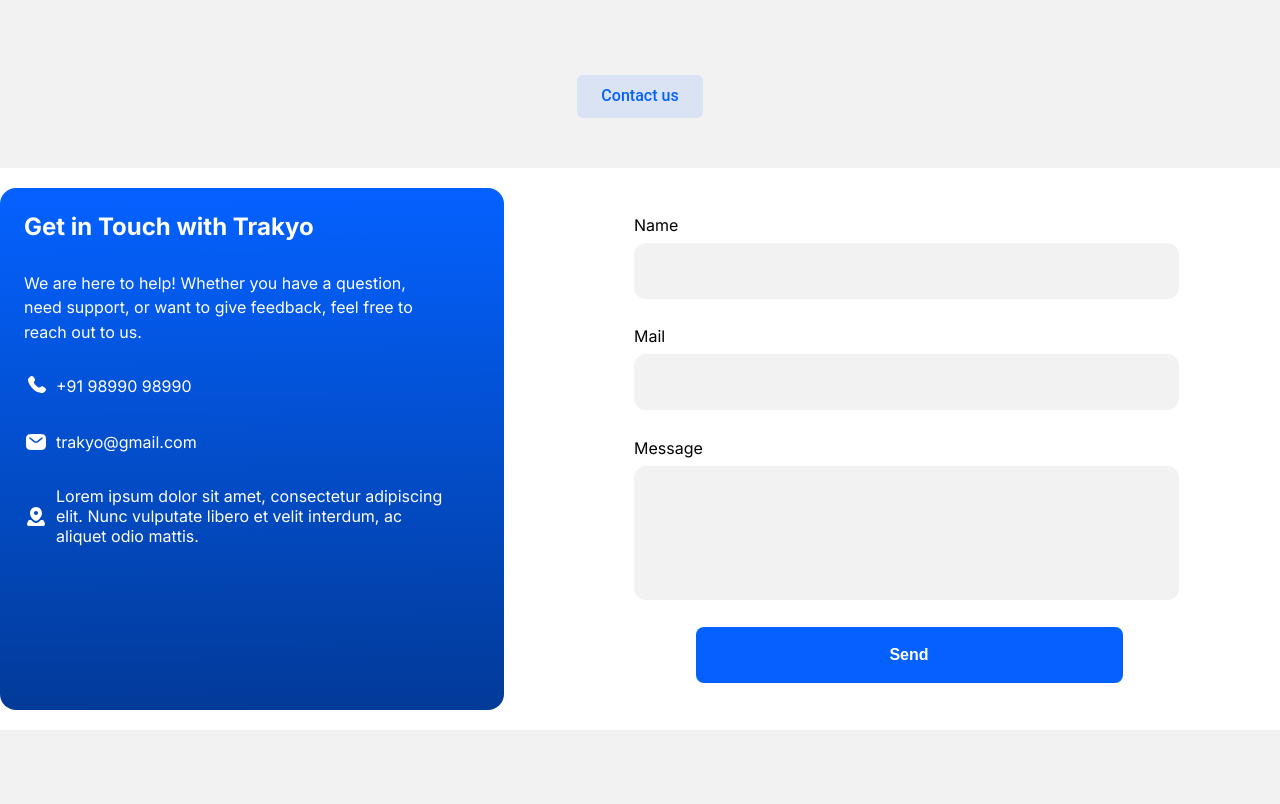
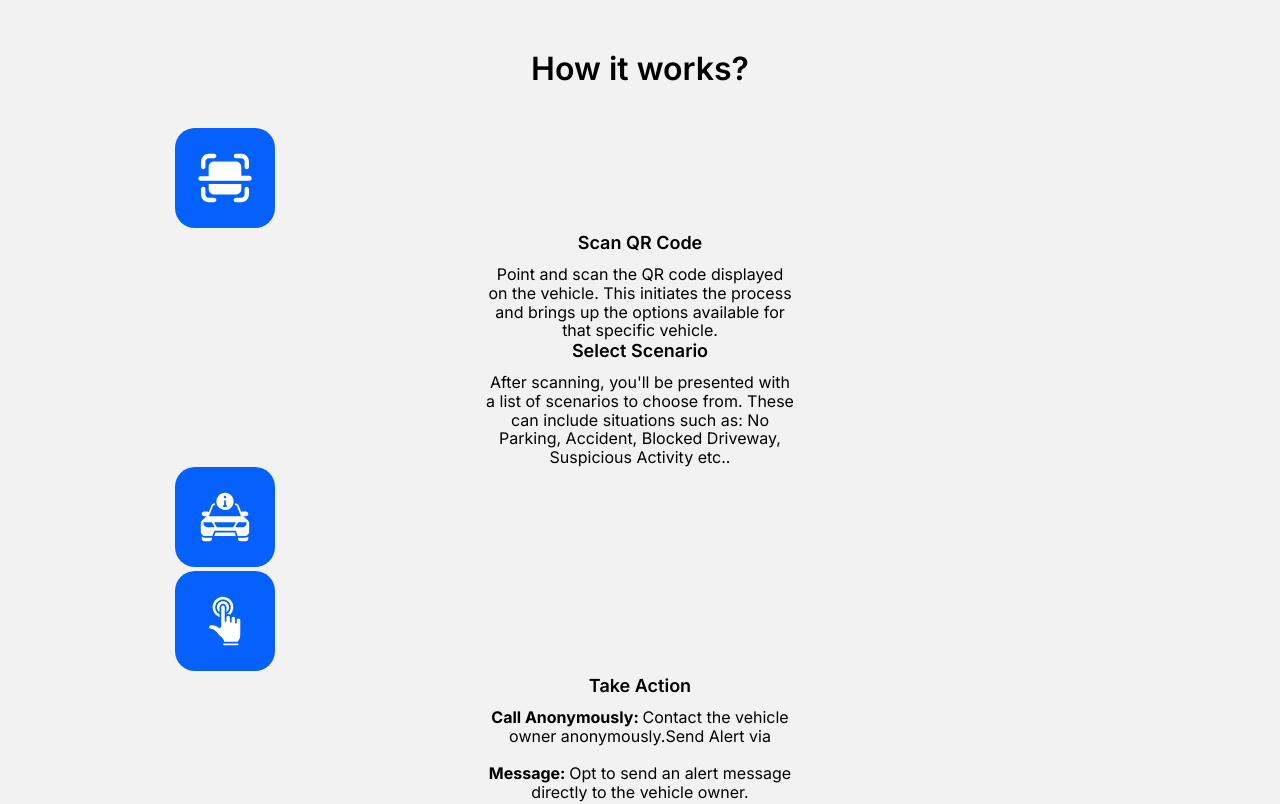
Before and after one commit to greatio-tech/trakyo-landing, a Next.js app: page / in a window 1280 px wide. Shown: the part 4642-5446 px from the top of the page. Built offline with nearby package versions, Linux system fonts and the light colour scheme.

Commit message:
responsive added

```diff
--- a/src/app/page.js
+++ b/src/app/page.js
@@ -353,6 +353,73 @@
             </div>
           </div>
         </div>
+        <div>
+          <div className={styles.QuickGuideContent}>
+            <button className={styles.aboutButton}>Quick Guide</button>
+            <div className={styles.aboutHowIt}>How it works?</div>
+          </div>
+          <div className={styles.QuickGuideIcon}>
+            <Image
+              src="/scan_card_Icon.svg"
+              alt="Vercel Logo"
+              width={100}
+              height={100}
+              priority
+            />{" "}
+            <div className={styles.ContentTextArea}>
+              <div className={styles.QuickContentTextHeading}>Scan QR Code</div>
+              <div className={styles.ContentTextshow}>
+                Point and scan the QR code displayed on the vehicle. This
+                initiates the process and brings up the options available for
+                that specific vehicle.
+              </div>
+            </div>
+          </div>
+          <div className={styles.QuickGuideIcon}>
+            <div className={styles.ContentTextArea}>
+              <div className={styles.QuickContentTextHeading}>
+                Select Scenario
+              </div>
+              <div className={styles.ContentTextshow}>
+                After scanning, you'll be presented with a list of scenarios to
+                choose from. These can include situations such as: No Parking,
+                Accident, Blocked Driveway, Suspicious Activity etc..
+              </div>
+            </div>
+            <Image
+              src="/car_icon.svg"
+              alt="Vercel Logo"
+              width={100}
+              height={100}
+              priority
+            />
+          </div>
+          <div className={styles.QuickGuideIcon}>
+            <Image
+              src="/touch_icon.svg"
+              alt="Vercel Logo"
+              width={100}
+              height={100}
+              priority
+            />
+            <div className={styles.ContentTextArea}>
+              <div className={styles.QuickContentTextHeading}>Take Action</div>
+              <div className={styles.ContentTextshow}>
+                <span>
+                  <span style={{ fontWeight: "bold" }}>Call Anonymously: </span>
+                  Contact the vehicle owner anonymously.Send Alert via
+                </span>
+                <br />
+                <br />
+
+                <span>
+                  <span style={{ fontWeight: "bold" }}>Message: </span>
+                  Opt to send an alert message directly to the vehicle owner.
+                </span>
+              </div>
+            </div>
+          </div>
+        </div>
       </div>
       <div className={styles.fifthPage}>
         <div className={styles.description}>
--- a/src/app/page.module.css
+++ b/src/app/page.module.css
@@ -578,6 +578,26 @@
     padding: 40px 60px;
   }
 
+  .forthPage {
+    padding: 40px 60px;
+  }
+
+  .QuickGuideIcon {
+    display: flex;
+    justify-content: center;
+    align-items: center;
+    gap: 25px;
+    margin: 40px 0px;
+  }
+
+  .ContentTextshow {
+    width: 165px;
+  }
+
+  .aboutHowIt {
+    font-size: 26px;
+  }
+
   .fifthPage {
     padding: 40px 60px;
   }
@@ -627,6 +647,10 @@
 
   .iosButton {
     width: 170px;
+  }
+
+  .QuickGuideArea {
+    display: none;
   }
 }
 
@@ -709,6 +733,10 @@
     margin-top: 90px;
   }
 
+  .aboutHowIt {
+    font-size: 24px;
+  }
+
   .fifthPage {
     padding: 40px 60px;
   }
@@ -726,7 +754,7 @@
 
   .ContactusShow {
     width: 350px;
-    gap: 10pxF;
+    gap: 10px;
   }
 
   .ContactusForm {
```
